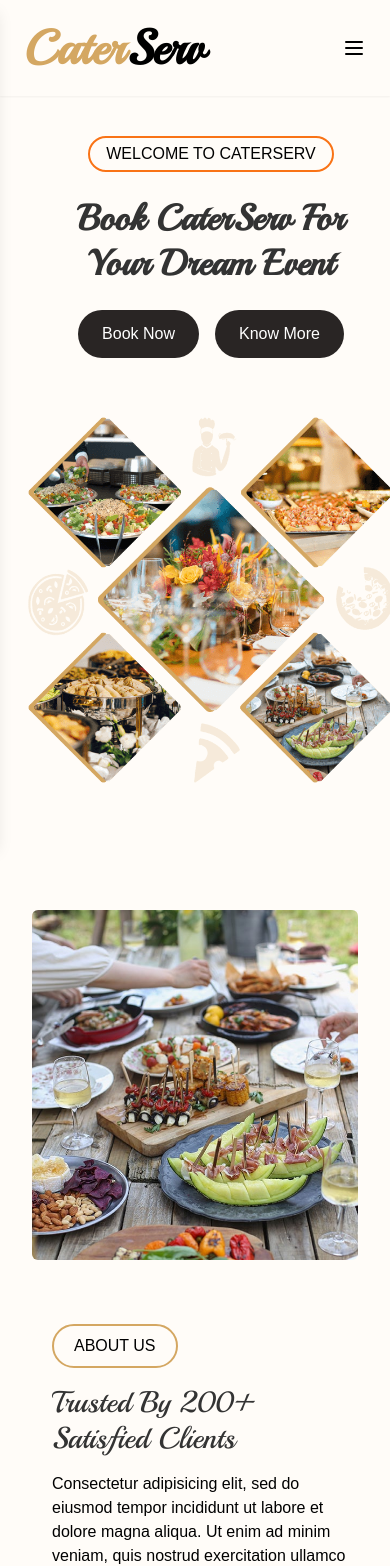
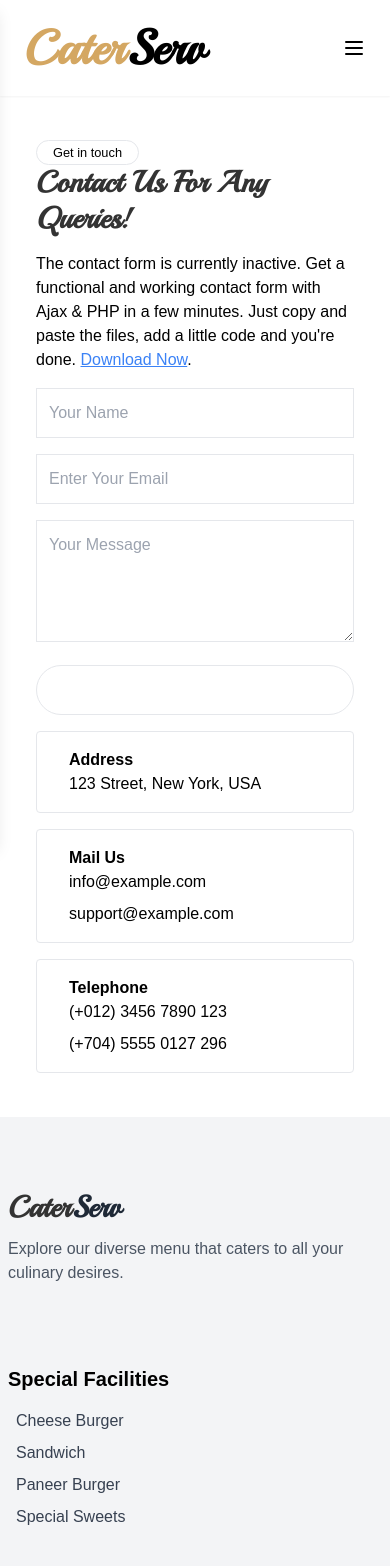
Before and after one commit to KARANSINGH34951/Catering-Services-Website-UI-, a React (Vite) app: page /contact in a window 390 px wide. Shown: the top 1566 px of the page. Built offline with nearby package versions, Linux system fonts and the light colour scheme.

Commit message:
Added routes in Nav

```diff
--- a/package.json
+++ b/package.json
@@ -21,6 +21,7 @@
     "react-countup": "^6.5.3",
     "react-dom": "^18.3.1",
     "react-fontawesome": "^1.7.1",
+    "react-router-dom": "^6.27.0",
     "react-slick": "^0.30.2",
     "slick-carousel": "^1.8.1"
   },
--- a/src/App.jsx
+++ b/src/App.jsx
@@ -1,15 +1,20 @@
-import React from 'react'
-import Home from './Pages/Home'
-import './App.css'
+import './App.css';
+import { Outlet } from 'react-router-dom';
+import Navbar from './Components/Navbar/Navbar.jsx';
+import Footer from '../src/Components/Footer/Footer.jsx';
+
 
 function App() {
+  return (
 
-
-  return (
-    <>
-      <Home/>
-    </>
-  )
+      <div className="flex flex-col min-h-screen">
+        <Navbar />
+        <main className="flex-grow container mx-auto px-4">
+          <Outlet />
+        </main>
+        <Footer />
+      </div>
+  );
 }
 
-export default App
+export default App;
--- /dev/null
+++ b/src/Components/ContactUs/ContactUs.jsx
@@ -0,0 +1,79 @@
+import React from 'react';
+
+const ContactUs = () => {
+  return (
+    <div className="container-fluid contact py-6">
+      <div className="container mx-auto">
+        <div className="p-5 bg-light rounded contact-form">
+          <div className="grid grid-cols-1 md:grid-cols-2 gap-4">
+            <div className="col-span-1">
+              <small className="d-inline-block fw-bold text-dark text-uppercase bg-light border border-primary rounded-full px-4 py-1 mb-3">
+                Get in touch
+              </small>
+              <h1 className="text-3xl font-bold mb-0">Contact Us For Any Queries!</h1>
+            </div>
+            <div className="col-span-1">
+              <p className="mb-4">
+                The contact form is currently inactive. Get a functional and working contact form with Ajax & PHP in a few minutes. Just copy and paste the files, add a little code and you're done.{' '}
+                <a href="https://htmlcodex.com/contact-form" className="text-blue-500 underline">Download Now</a>.
+              </p>
+              <form>
+                <input
+                  type="text"
+                  className="w-full form-control p-3 mb-4 border border-primary bg-light"
+                  placeholder="Your Name"
+                />
+                <input
+                  type="email"
+                  className="w-full form-control p-3 mb-4 border border-primary bg-light"
+                  placeholder="Enter Your Email"
+                />
+                <textarea
+                  className="w-full form-control mb-4 p-3 border border-primary bg-light"
+                  rows="4"
+                  cols="10"
+                  placeholder="Your Message"
+                />
+                <button
+                  className="w-full btn btn-primary p-3 border border-primary bg-primary text-white rounded-full"
+                  type="submit"
+                >
+                  Submit Now
+                </button>
+              </form>
+            </div>
+            <div className="col-span-1">
+              <div>
+                <div className="flex w-full border border-primary p-4 rounded mb-4">
+                  <i className="fas fa-map-marker-alt fa-2x text-primary mr-4"></i>
+                  <div>
+                    <h4 className="font-bold">Address</h4>
+                    <p>123 Street, New York, USA</p>
+                  </div>
+                </div>
+                <div className="flex w-full border border-primary p-4 rounded mb-4">
+                  <i className="fas fa-envelope fa-2x text-primary mr-4"></i>
+                  <div>
+                    <h4 className="font-bold">Mail Us</h4>
+                    <p className="mb-2">info@example.com</p>
+                    <p className="mb-0">support@example.com</p>
+                  </div>
+                </div>
+                <div className="flex w-full border border-primary p-4 rounded">
+                  <i className="fa fa-phone-alt fa-2x text-primary mr-4"></i>
+                  <div>
+                    <h4 className="font-bold">Telephone</h4>
+                    <p className="mb-2">(+012) 3456 7890 123</p>
+                    <p className="mb-0">(+704) 5555 0127 296</p>
+                  </div>
+                </div>
+              </div>
+            </div>
+          </div>
+        </div>
+      </div>
+    </div>
+  );
+};
+
+export default ContactUs;
--- /dev/null
+++ b/src/Components/ErrorPage/ErrorPage.jsx
@@ -0,0 +1,36 @@
+import React from 'react';
+
+const ErrorPage = () => {
+  return (
+    <div className="bg-light py-6 my-6 mt-0 bg-gray-100 min-h-screen flex flex-col items-center justify-center">
+
+      <div className="text-center animate-bounce mb-10">
+        <h1 className="text-6xl font-bold mb-4">404 Error</h1>
+        <ol className="flex justify-center space-x-4 mb-0">
+          <li className="breadcrumb-item">
+            <a href="/" className="text-blue-600 hover:text-blue-800">Home</a>
+          </li>
+          <li className="breadcrumb-item">
+            <a href="/pages" className="text-blue-600 hover:text-blue-800">Pages</a>
+          </li>
+          <li className="breadcrumb-item text-gray-700" aria-current="page">404 Error</li>
+        </ol>
+      </div>
+
+
+      <div className="text-center mt-20 gap-y-10">
+        <i className="bi bi-exclamation-triangle text-primary text-7xl mb-4"></i>
+        <h1 className="text-7xl font-bold mb-4">404</h1>
+        <h2 className="mb-4 text-3xl">Page Not Found</h2>
+        <p className="mb-6 text-gray-600">
+          We’re sorry, the page you have looked for does not exist on our website! Maybe go to our home page or try to use a search?
+        </p>
+        <a className="text-balance font-bold rounded-full py-5 px-6 hover:bg-black hover:text-[#d4a762] bg-[#d4a762] transition duration-300" href="/pages">
+          Go Back To Home
+        </a>
+      </div>
+    </div>
+  );
+}
+
+export default ErrorPage;
--- a/src/Components/HeroSection.jsx/HeroSection.jsx
+++ b/src/Components/HeroSection.jsx/HeroSection.jsx
@@ -50,7 +50,7 @@ const HeroSection = () => {
         WELCOME TO CATERSERV
         </h2>
 
-        <h1 className='hero-text leading-tight font-bold text-4xl md:text-5xl lg:text-6xl xl:text-6xl'>
+        <h1 className='hero-text leading-tight font-bold text-4xl md:text-5xl lg:text-5xl xl:text-6xl'>
           Book CaterServ For <br /> Your Dream Event
         </h1>
 
--- a/src/Components/Navbar/Navbar.jsx
+++ b/src/Components/Navbar/Navbar.jsx
@@ -1,6 +1,7 @@
 import React, { useState } from 'react';
 import { FontAwesomeIcon } from '@fortawesome/react-fontawesome';
 import { faSearch } from '@fortawesome/free-solid-svg-icons';
+import { Link } from 'react-router-dom'; // Import Link from react-router-dom
 
 const Navbar = () => {
   const [isOpen, setIsOpen] = useState(false);
@@ -19,10 +20,9 @@ const Navbar = () => {
       <div className="container mx-auto">
         <nav className="flex justify-between items-center py-2 px-6 md:px-5 lg:px-5 xl:px-6">
 
-          <a href="index.html" className="text-5xl font-bold text-primary">
+          <Link to="/" className="text-5xl font-bold text-primary">
             <h1><span className='text-[#d4a762]'>Cater</span><span className="text-black">Serv</span></h1>
-          </a>
-
+          </Link>
 
           <button
             onClick={toggleMenu}
@@ -33,17 +33,16 @@ const Navbar = () => {
             </svg>
           </button>
 
-
           <div className={`fixed top-0 left-0 h-full w-64 bg-white shadow-lg z-50 transition-transform transform ${
               isOpen ? 'translate-x-0' : '-translate-x-full'
             } md:hidden`}>
 
-            <a href="index.html" className="block px-4 py-2 text-[#d4a762] font-Open Sans">Home</a>
-            <a href="about.html" className="block px-4 py-2 text-black font-Open Sans">About</a>
-            <a href="service.html" className="block px-4 py-2 text-black font-Open Sans">Services</a>
-            <a href="event.html" className="block px-4 py-2 text-black font-Open Sans">Events</a>
-            <a href="menu.html" className="block px-4 py-2 text-black font-Open Sans">Menu</a>
-            <a href="contact.html" className="block px-4 py-2 text-black font-Open Sans">Contact</a>
+            <Link to="/" className="block px-4 py-2 text-[#d4a762] font-Open Sans">Home</Link>
+            <Link to="/about" className="block px-4 py-2 text-black font-Open Sans">About</Link>
+            <Link to="/service" className="block px-4 py-2 text-black font-Open Sans">Services</Link>
+            <Link to="/event" className="block px-4 py-2 text-black font-Open Sans">Events</Link>
+            <Link to="/menu" className="block px-4 py-2 text-black font-Open Sans">Menu</Link>
+            <Link to="/contact" className="block px-4 py-2 text-black font-Open Sans">Contact</Link>
 
             <div className="relative">
               <button onClick={toggleDropdown} className="block px-4 py-2 text-black">
@@ -54,24 +53,23 @@ const Navbar = () => {
               </button>
               {dropdownOpen && (
                 <div className="ml-4 mt-1 bg-white  shadow-md rounded-md">
-                  <a href="book.html" className="block px-4 py-2 text-gray-700 hover:bg-gray-100 font-Open Sans">Booking</a>
-                  <a href="blog.html" className="block px-4 py-2 text-gray-700 hover:bg-gray-100">Our Blog</a>
-                  <a href="team.html" className="block px-4 py-2 text-gray-700 hover:bg-gray-100">Our Team</a>
-                  <a href="testimonial.html" className="block px-4 py-2 text-gray-700 hover:bg-gray-100">Testimonial</a>
-                  <a href="404.html" className="block px-4 py-2 text-gray-700 hover:bg-gray-100">404 Page</a>
+                  <Link to="/book" className="block px-4 py-2 text-gray-700 hover:bg-gray-100 font-Open Sans">Booking</Link>
+                  <Link to="/blog" className="block px-4 py-2 text-gray-700 hover:bg-gray-100">Our Blog</Link>
+                  <Link to="/team" className="block px-4 py-2 text-gray-700 hover:bg-gray-100">Our Team</Link>
+                  <Link to="/testimonial" className="block px-4 py-2 text-gray-700 hover:bg-gray-100">Testimonial</Link>
+                  <Link to="/404" className="block px-4 py-2 text-gray-700 hover:bg-gray-100">404 Page</Link>
                 </div>
               )}
             </div>
           </div>
 
-
           <div className="hidden md:flex justify-center items-center space-x-6 flex-grow text-lg">
-            <a href="index.html" className="nav-item text-[#d4a762] nav-link">Home</a>
-            <a href="about.html" className="nav-item nav-link">About</a>
-            <a href="service.html" className="nav-item nav-link">Services</a>
-            <a href="event.html" className="nav-item nav-link">Events</a>
-            <a href="menu.html" className="nav-item nav-link">Menu</a>
-            <a href="contact.html" className="nav-item nav-link">Contact</a>
+            <Link to="/" className="nav-item text-[#d4a762] nav-link">Home</Link>
+            <Link to="/about" className="nav-item nav-link">About</Link>
+            <Link to="/service" className="nav-item nav-link">Services</Link>
+            <Link to="/event" className="nav-item nav-link">Events</Link>
+            <Link to="/menu" className="nav-item nav-link">Menu</Link>
+            <Link to="/contact" className="nav-item nav-link">Contact</Link>
 
             <div className="relative">
               <button
@@ -85,22 +83,21 @@ const Navbar = () => {
               </button>
               {dropdownOpen && (
                 <div className="absolute left-0 mt-2 w-48 bg-white shadow-lg rounded-md py-2 z-10">
-                  <a href="book.html" className="block px-4 py-2 text-gray-700 hover:bg-gray-100">Booking</a>
-                  <a href="blog.html" className="block px-4 py-2 text-gray-700 hover:bg-gray-100">Our Blog</a>
-                  <a href="team.html" className="block px-4 py-2 text-gray-700 hover:bg-gray-100">Our Team</a>
-                  <a href="testimonial.html" className="block px-4 py-2 text-gray-700 hover:bg-gray-100">Testimonial</a>
-                  <a href="404.html" className="block px-4 py-2 text-gray-700 hover:bg-gray-100">404 Page</a>
+                  <Link to="/book" className="block px-4 py-2 text-gray-700 hover:bg-gray-100">Booking</Link>
+                  <Link to="/blog" className="block px-4 py-2 text-gray-700 hover:bg-gray-100">Our Blog</Link>
+                  <Link to="/team" className="block px-4 py-2 text-gray-700 hover:bg-gray-100">Our Team</Link>
+                  <Link to="/testimonial" className="block px-4 py-2 text-gray-700 hover:bg-gray-100">Testimonial</Link>
+                  <Link to="/404" className="block px-4 py-2 text-gray-700 hover:bg-gray-100">404 Page</Link>
                 </div>
               )}
             </div>
           </div>
 
-
           <div className="hidden md:flex items-center space-x-4">
             <button className="text-black bg-[#d4a762] h-12 w-12 rounded-full ">
               <FontAwesomeIcon icon={faSearch} />
             </button>
-            <a href="book.html" className="text-lg py-3 px-4 rounded-full bg-primary text-black bg-[#d4a762]">Book Now</a>
+            <Link to="/book" className="text-lg py-3 px-4 rounded-full bg-primary text-black bg-[#d4a762]">Book Now</Link>
           </div>
         </nav>
       </div>
--- a/src/Pages/Home.jsx
+++ b/src/Pages/Home.jsx
@@ -11,11 +11,12 @@ import Footer from '../Components/Footer/Footer'
 import Blogs from '../Components/Blogs/Blogs'
 import Menu from '../Components/Menu/Menu'
 import Testimonials from '../Components/Testimonials/Testimonials'
+import ErrorPage from '../Components/ErrorPage/ErrorPage'
 
 const Home = () => {
   return (
-    <div className='overflow-x-hidden bg-[#fffcf8]'>
-      <Navbar/>
+    <div className='overflow-hidden bg-[#fffcf8]'>
+
       <HeroSection/>
       <AboutUs/>
       <StatsSection/>
@@ -26,7 +27,7 @@ const Home = () => {
       <OurTeam/>
       <Testimonials/>
       <Blogs/>
-      <Footer/>
+
 
     </div>
   )
--- a/src/main.jsx
+++ b/src/main.jsx
@@ -1,10 +1,86 @@
-import { StrictMode } from 'react'
-import { createRoot } from 'react-dom/client'
+import React from 'react'
+import ReactDOM from 'react-dom/client'
 import App from './App.jsx'
 import './index.css'
+import {createBrowserRouter,RouterProvider} from "react-router-dom";
 
-createRoot(document.getElementById('root')).render(
-  <StrictMode>
-    <App />
-  </StrictMode>,
+import Home from './Pages/Home.jsx';
+import AboutUs from './Components/AboutUs/AboutUs.jsx';
+import OurService from './Components/OurService/OurService.jsx';
+import Events from './Components/Events/Events.jsx';
+import Menu from './Components/Menu/Menu.jsx';
+import ContactSection from './Components/ContactSection/ContactSection.jsx';
+import Blogs from './Components/Blogs/Blogs.jsx';
+import ContactUs from './Components/ContactUs/ContactUs.jsx';
+import OurTeam from './Components/Team/OurTeam.jsx';
+import Testimonials from './Components/Testimonials/Testimonials.jsx';
+import ErrorPage from './Components/ErrorPage/ErrorPage.jsx';
+
+const router = createBrowserRouter([
+  {
+    path: '/',
+    element: <App />,
+    children:[
+      {
+        path:'/',
+        element:<Home/>
+      },
+      {
+        path:'/about',
+        element:<AboutUs/>
+      },
+      {
+        path:'/service',
+        element:<OurService/>
+      },
+      {
+        path:'/event',
+        element:<Events/>
+      },
+      {
+        path:'/menu',
+        element:<Menu/>
+      },
+      {
+        path:'/menu',
+        element:<menu/>
+      },
+
+      {
+        path:'/contact',
+        element:<ContactUs/>
+      },
+      {
+        path:'/blog',
+        element:<Blogs/>
+      },
+      {
+        path:'/book',
+        element:<ContactSection/>
+      },
+      {
+        path:'/team',
+        element:<OurTeam/>
+      },
+
+      {
+        path:'/testimonial',
+        element:<Testimonials/>
+      },
+      {
+        path:'/404',
+        element:<ErrorPage/>
+      },
+
+    ],
+
+  },
+
+])
+
+
+ReactDOM.createRoot(document.getElementById('root')).render(
+  <React.StrictMode>
+    <RouterProvider router={router} />
+  </React.StrictMode>,
 )
```
Also changed, not shown: src/Components/AboutUs/AboutUs.jsx (+5 -5 lines), src/Components/OurService/ServiceCard.jsx (+7 -6 lines), 1 other file (tests, documents, lock files or other folders).
